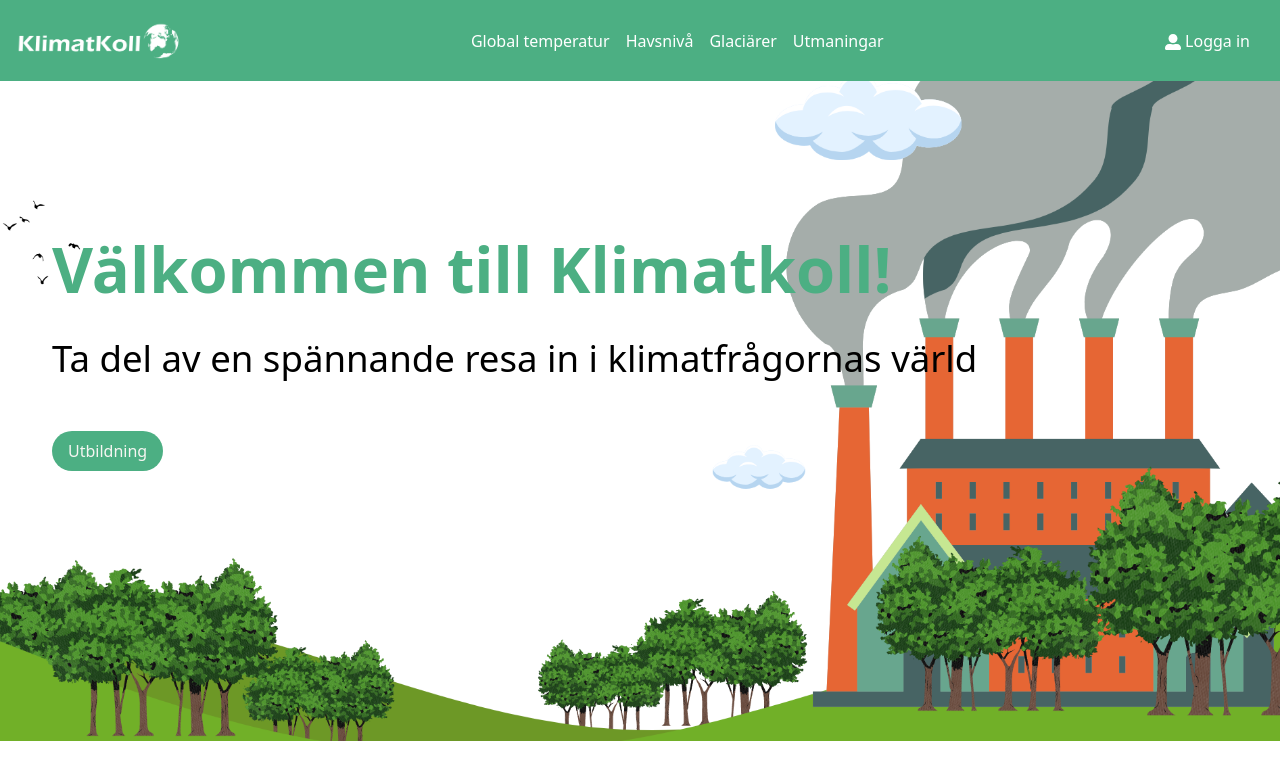
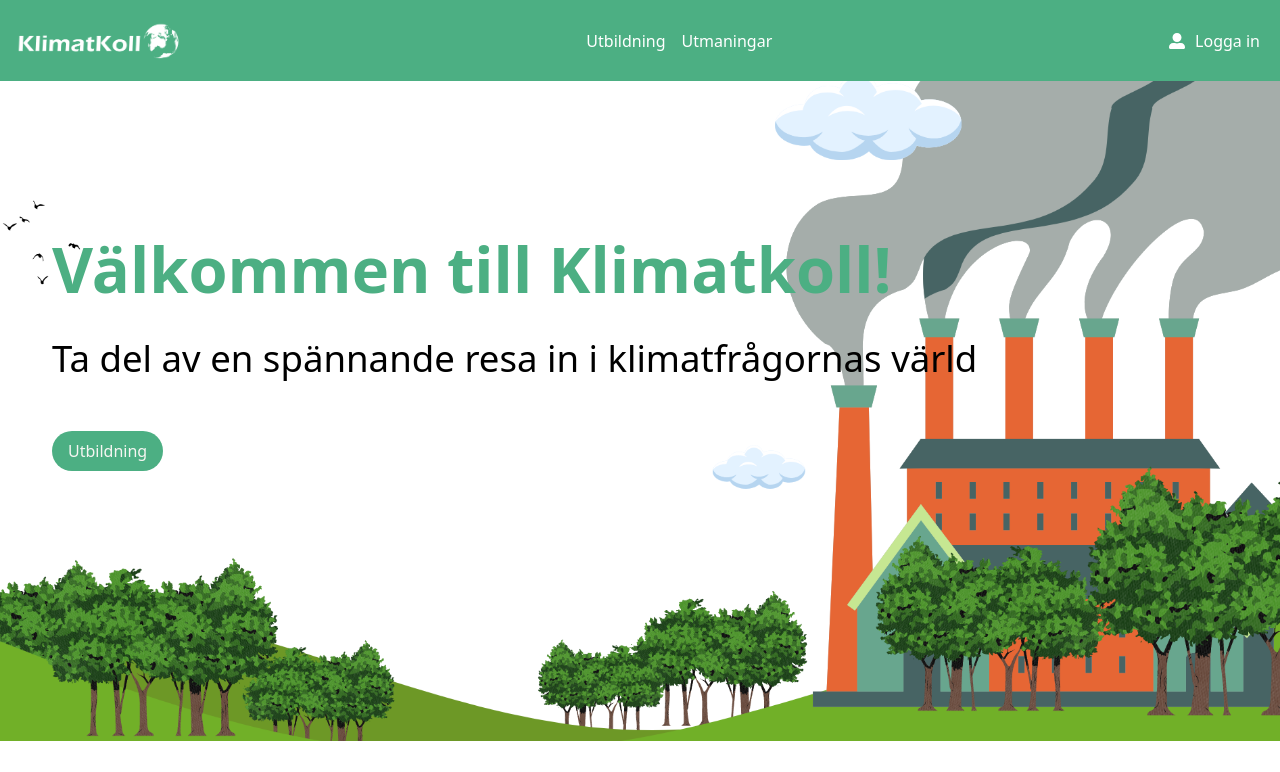
Before and after one commit to Marohaa/klimatkoll-ClimateCheck-, a React (Create React App) app: page / in a window 1280 px wide. Shown: the top 772 px of the page. Built offline with nearby package versions, Linux system fonts and the light colour scheme; no server answers.

Commit message:
Beskrivande meddelande som förklarar ändringarna

```diff
--- a/src/navbar.jsx
+++ b/src/navbar.jsx
@@ -1,16 +1,20 @@
-import React, { useState } from 'react';
-import { Navbar, Nav, NavDropdown } from 'react-bootstrap';
-import { Link, useNavigate, Outlet } from 'react-router-dom';
-import NavbarProfileImage from './NavbarProfileImage';
-import 'bootstrap/dist/css/bootstrap.min.css';
-import { auth } from './firebase/firebase';
-import './navbar.css';
-import Hamburger from 'hamburger-react';
+import React, { useState } from "react";
+import { Navbar, Nav, NavDropdown, Modal, Button } from "react-bootstrap";
+import { Link, useNavigate, Outlet } from "react-router-dom";
+import NavbarProfileImage from "./NavbarProfileImage";
+import "bootstrap/dist/css/bootstrap.min.css";
+import { auth } from "./firebase/firebase";
+import "./navbar.css";
+import Hamburger from "hamburger-react";
 import { FaUserAlt } from "react-icons/fa";
+import { SlArrowDown } from "react-icons/sl";
+import { BsX } from "react-icons/bs";
 
 const NavBar = () => {
   const navigate = useNavigate();
   const [isOpen, setOpen] = useState(false);
+  const [isDropdownOpen, setDropdownOpen] = useState(false); // Manually manage dropdown state
+  const [showModal, setShowModal] = useState(false); // State to control modal visibility
 
   const getCurrentUser = () => {
     const user = auth.currentUser;
@@ -20,15 +24,41 @@ const NavBar = () => {
   const user = getCurrentUser();
 
   const handleLogoClick = () => {
-    navigate('/home');
+    navigate("/home");
+  };
+
+  const handleMouseEnter = () => {
+    setDropdownOpen(true);
+  };
+
+  const handleMouseLeave = () => {
+    setDropdownOpen(false);
+  };
+
+  const handleToggleClick = () => {
+    setOpen(!isOpen);
+    setShowModal(true); // Open modal when navbar toggle is clicked
+  };
+
+  const handleModalClose = () => {
+    setShowModal(false);
   };
 
   return (
     <>
       <header>
-      <Navbar collapseOnSelect expand="lg" style={{ backgroundColor: '#4CAF83', color: 'white' }}>
-        <div className="container-fluid" style={{ backgroundColor: '#4CAF83', color: 'white', marginRight: "10px" }}>
-          <Navbar.Brand as={Link} to="/home" style={{ color: 'white' }} onClick={handleLogoClick}>
+        <Navbar
+          collapseOnSelect
+          expand="lg"
+          style={{ backgroundColor: "#4CAF83", color: "white" }}
+        >
+          <div className="container-fluid">
+            <Navbar.Brand
+              as={Link}
+              to="/home"
+              style={{ color: "white" }}
+              onClick={handleLogoClick}
+            >
               <img
                 src="bilder/logo-to-klimatkoll.png"
                 height="55"
@@ -36,31 +66,90 @@ const NavBar = () => {
                 loading="lazy"
               />
             </Navbar.Brand>
-          <Navbar.Toggle aria-controls="responsive-navbar-nav" style={{ border: 'none' }}>
-            <Hamburger toggled={isOpen} toggle={setOpen} size={20} />
+            <Navbar.Toggle
+              aria-controls="responsive-navbar-nav"
+              style={{ border: "none" }}
+              onClick={handleToggleClick} // Handle toggle click to open modal directly
+            >
+              <Hamburger
+                toggled={isOpen}
+                toggle={setOpen}
+                size={20}
+                color="white"
+              />
+
             </Navbar.Toggle>
-          <Navbar.Collapse id="responsive-navbar-nav" className={isOpen ? 'show' : ''}>
-            <Nav className="mb-2 mb-lg-0 mx-auto" style={{ color: 'white' }}>
-              <Nav.Link as={Link} to="/globalTemperatur" style={{ color: 'white' }}>Global temperatur</Nav.Link>
-              <Nav.Link as={Link} to="/Havsnivå" style={{ color: 'white' }}>Havsnivå</Nav.Link>
-              <Nav.Link as={Link} to="/Glaciärer" style={{ color: 'white' }}>Glaciärer</Nav.Link>
-              <Nav.Link as={Link} to="/utmaningar" style={{ color: 'white' }}>Utmaningar</Nav.Link>
+
+            <Navbar.Collapse
+              id="responsive-navbar-nav"
+              className={isOpen ? "show" : ""}
+            >
+              <Nav className="mx-auto d-none d-lg-flex">
+                <NavDropdown
+                  title={
+                    <span className="dropdown-title" style={{ color: "white" }}>
+                      Utbildning
+                    </span>
+                  }
+                  id="collasible-nav-dropdown"
+                  style={{ backgroundColor: "#4CAF83", color: "white" }}
+                  show={isDropdownOpen} // Show the dropdown based on manually managed state
+                  onMouseEnter={handleMouseEnter} // Open dropdown on mouseover
+                  onMouseLeave={handleMouseLeave} // Close dropdown on mouse leave
+                >
+                  <NavDropdown.Item as={Link} to="/globalTemperatur">
+                    Global temperatur
+                  </NavDropdown.Item>
+                  <NavDropdown.Item as={Link} to="/Havsnivå">
+                    Havsnivå
+                  </NavDropdown.Item>
+                  <NavDropdown.Item as={Link} to="/Glaciärer">
+                    Glaciärer
+                  </NavDropdown.Item>
+                </NavDropdown>
+
+                <ul className="navbar-nav ml-auto" style={{ color: "white" }}>
+                  <li className="nav-item">
+                    <Link
+                      to="/utmaningar"
+                      className="nav-link"
+                      style={{ color: "white" }}
+                    >
+                      Utmaningar
+                    </Link>
+                  </li>
+                </ul>
               </Nav>
             </Navbar.Collapse>
-          <Nav className="ml-auto" style={{ color: 'white' }}>
+            <Nav className="ml-auto">
               {user ? (
                 <NavDropdown
                   title={<NavbarProfileImage userId={user?.uid} />}
-                id="navbarDropdownMenuAvatar" className="nav-link"
+                  id="navbarDropdownMenuAvatar"
+                  className="nav-link"
                 >
-                <NavDropdown.Item as={Link} to="/profil">Min profil</NavDropdown.Item>
-                <NavDropdown.Item as={Link} to="/login" onClick={() => auth.signOut()}>
+                  <NavDropdown.Item as={Link} to="/profil">
+                    Min profil
+                  </NavDropdown.Item>
+                  <NavDropdown.Item
+                    as={Link}
+                    to="/login"
+                    onClick={() => auth.signOut()}
+                  >
                     Logga ut
                   </NavDropdown.Item>
                 </NavDropdown>
               ) : (
-              <Nav.Link as={Link} to="/login" style={{ color: 'white' }}>
-                <FaUserAlt className='ml-1' /> Logga in
+                <Nav.Link
+                  as={Link}
+                  to="/login"
+                  style={{
+                    color: "white",
+                    display: "flex",
+                    alignItems: "center",
+                  }}
+                >
+                  <FaUserAlt style={{ marginRight: "10px" }} /> Logga in
                 </Nav.Link>
               )}
             </Nav>
@@ -68,6 +157,68 @@ const NavBar = () => {
         </Navbar>
         {/* Outlet for nested routes */}
         <Outlet />
+        {/* Responsive Modal */}
+        <Modal show={showModal} fullscreen>
+          <Modal.Body style={{ textAlign: "center", backgroundColor: "white" }}>
+            <div style={{ position: "absolute", top: "10px", right: "10px" }}>
+              <Button variant="light" onClick={handleModalClose}>
+                <BsX size={20} color="black" />
+              </Button>
+            </div>
+            <div style={{ textAlign: "center" }}>
+              <span>Utbildning</span>
+              <button
+                className="btn btn-link"
+                style={{ padding: 0, fontSize: "inherit", cursor: "pointer", color: "black" }}
+                onClick={() => setDropdownOpen(!isDropdownOpen)}
+              >
+                <SlArrowDown style={{ marginLeft: "10px" }} />
+              </button>
+            </div>
+            {isDropdownOpen && (
+              <ul style={{ listStyleType: "none", padding: 0 }}>
+                <li>
+                  <Link
+                    to="/globalTemperatur"
+                    className="nav-link"
+                    onClick={handleModalClose}
+                    style={{ display: "block", textAlign: "center", textDecoration: "none" }}
+                  >
+                    Global temperatur
+                  </Link>
+                </li>
+                <li>
+                  <Link
+                    to="/Havsnivå"
+                    className="nav-link"
+                    onClick={handleModalClose}
+                    style={{ display: "block", textAlign: "center", textDecoration: "none" }}
+                  >
+                    Havsnivå
+                  </Link>
+                </li>
+                <li>
+                  <Link
+                    to="/Glaciärer"
+                    className="nav-link"
+                    onClick={handleModalClose}
+                    style={{ display: "block", textAlign: "center", textDecoration: "none" }}
+                  >
+                    Glaciärer
+                  </Link>
+                </li>
+              </ul>
+            )}
+            <Link
+              to="/utmaningar"
+              className="nav-link"
+              onClick={handleModalClose}
+              style={{ display: "block", textAlign: "center", textDecoration: "none", marginRight: "20px" }}
+            >
+              Utmaningar
+            </Link>
+          </Modal.Body>
+        </Modal>
       </header>
     </>
   );
```
Also changed, not shown: src/navLinks.jsx (added, +29 -0 lines). Lines whose indentation alone changed are shown as unchanged.
